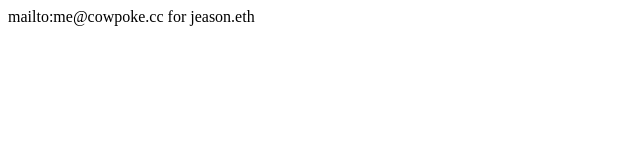
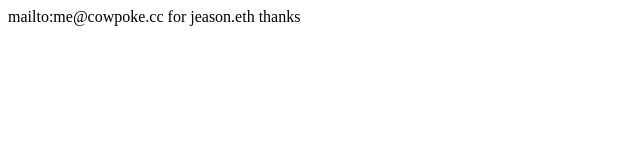
Before and after one commit to jeasonstudio/jeason.eth, a plain HTML site: page build/index.html in a window 1280 px wide. Shown: the full height of the page, 0-640 px from the left. Drawn offline with Linux system fonts and the light colour scheme.

Commit message:
chore: update ci

```diff
--- a/index.html
+++ b/build/index.html
@@ -7,6 +7,6 @@
     <title>jeason.eth</title>
   </head>
   <body>
-    mailto:me@cowpoke.cc for jeason.eth
+    mailto:me@cowpoke.cc for jeason.eth thanks
   </body>
 </html>
```
Also changed, not shown: 1 other file.
